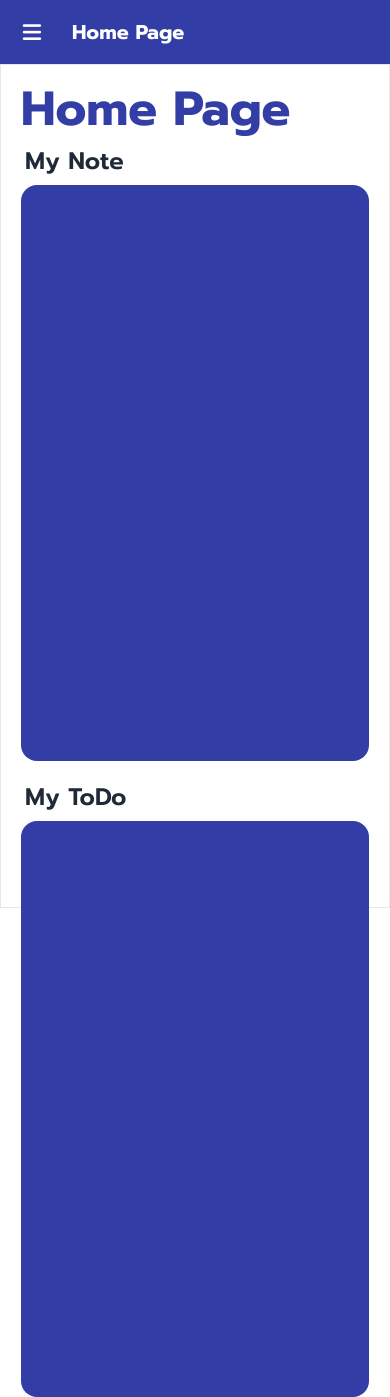
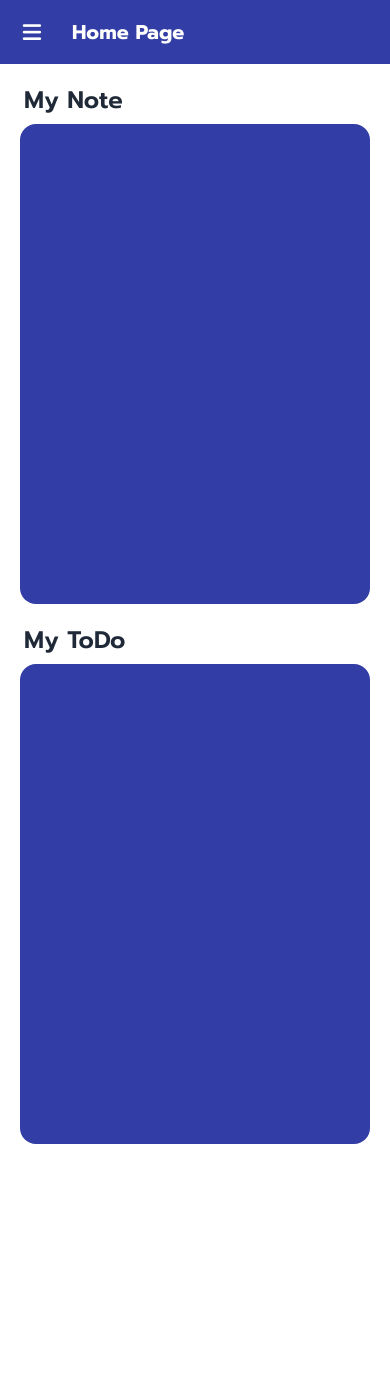
Before and after one commit to ice6504/-Final-Project-Front-end---Dev-Init-, a Next.js app: page / in a window 390 px wide. After the commit the page ends 1164 px from the top, so only its background shows below. Built offline with nearby package versions, Linux system fonts and the light colour scheme.

Commit message:
fix high components

```diff
--- a/src/app/components/Drawer.tsx
+++ b/src/app/components/Drawer.tsx
@@ -7,14 +7,20 @@ import Navbar from "./Navbar";
 
 const STORAGE_KEY = "sidebarLinks";
 
+interface Links {
+  id: number;
+  date: string;
+  title: string;
+  type: string;
+  href: string;
+}
+
 function Drawer({ children }: { children: React.ReactNode }) {
   const { title } = useParams<{ title: string }>();
   const [isDrawerOpen, setIsDrawerOpen] = useState(false);
   const [isModalOpen, setIsModalOpen] = useState(false);
   const [isModalTitleOpen, setIsModalTitleOpen] = useState(false);
-  const [links, setLinks] = useState<
-    { id: number; date: string; title: string; type: string; href: string }[]
-  >([]);
+  const [links, setLinks] = useState<Links[]>([]);
   const [newLinkType, setNewLinkType] = useState<"Note" | "ToDo" | null>(null);
   const [newLinkTitle, setNewLinkTitle] = useState("");
 
@@ -33,20 +39,18 @@ function Drawer({ children }: { children: React.ReactNode }) {
   }, [links]);
 
   let displayedTitle: string;
-  let linkId: number;
+  let linkId: number | undefined;
   if (title) {
     const decodedTitle = decodeURIComponent(title);
     const ampersandIndex = decodedTitle.indexOf("&");
-    const cleanTitle =
-      ampersandIndex !== -1
-        ? decodedTitle.slice(0, ampersandIndex)
-        : decodedTitle;
-    const paramsId = decodedTitle.slice(
-      ampersandIndex + 1,
-      decodedTitle.length
-    );
-    linkId = Number(paramsId);
-    displayedTitle = decodeURIComponent(cleanTitle);
+
+    if (ampersandIndex !== -1) {
+      displayedTitle = decodedTitle.slice(0, ampersandIndex);
+      const paramsId = decodedTitle.slice(ampersandIndex + 1);
+      linkId = Number(paramsId);
+    } else {
+      displayedTitle = decodedTitle;
+    }
   } else {
     displayedTitle = "Home Page";
   }
@@ -88,7 +92,7 @@ function Drawer({ children }: { children: React.ReactNode }) {
   };
 
   return (
-    <div>
+    <>
       <div className="drawer lg:drawer-open">
         <input
           id="my-drawer-3"
@@ -100,7 +104,7 @@ function Drawer({ children }: { children: React.ReactNode }) {
         <div className="drawer-content flex flex-col">
           <Navbar title={displayedTitle} />
           {/* Content */}
-          <div className="min-h-full max-lg:pt-16">{children}</div>
+          <main className="min-h-full max-lg:pt-16">{children}</main>
         </div>
         <div className="drawer-side z-[101]">
           <label
@@ -140,6 +144,7 @@ function Drawer({ children }: { children: React.ReactNode }) {
                 type="text"
                 className="grow font-medium"
                 placeholder="Search"
+
               />
             </label>
             {/* Nav */}
@@ -242,7 +247,7 @@ function Drawer({ children }: { children: React.ReactNode }) {
           </div>
         </dialog>
       )}
-    </div>
+    </>
   );
 }
 
--- a/src/app/globals.css
+++ b/src/app/globals.css
@@ -15,7 +15,7 @@
   .btn {
     font-weight: 800;
   }
-  .btn-primary{
+  .btn-primary {
     color: white;
   }
   .input:focus-within {
@@ -23,4 +23,11 @@
     outline: transparent;
     outline-offset: 0;
   }
+
+  .menu {
+    li > a:hover {
+      color: white;
+      background-color: oklch(var(--n));
+    }
+  }
 }
--- a/src/app/page.tsx
+++ b/src/app/page.tsx
@@ -1,25 +1,31 @@
 export default function Home() {
   return (
-    <main className="h-screen border p-5 flex flex-col gap-3">
-      <h2 className="text-5xl font-bold text-primary">Home Page</h2>
-      <div className="grid sm:grid-cols-2 h-full gap-5 sm:px-1">
+    <div className="h-fit lg:h-screen p-5 flex flex-col gap-3">
+      <h2 className="text-5xl font-bold text-primary max-lg:hidden">
+        Home Page
+      </h2>
+      <div className="flex max-xl:flex-col h-[45%] xl:h-[85%] gap-5 sm:px-1">
         {/* MyNote */}
-        <div className="h-full space-y-2">
-          <h3 className="text-2xl font-semibold px-1">My Note</h3>
-          <div className="bg-primary h-[36rem] rounded-box overflow-scroll">
+        <div className="xl:w-full h-full flex flex-col gap-2">
+          <h3 className="text-2xl font-semibold px-1">
+            My Note
+          </h3>
+          <div className="bg-primary rounded-box overflow-y-scroll xl:min-h-full h-[30rem]">
             <div className="menu menu-lg text-white">
             </div>
           </div>
         </div>
         {/* MyToDo */}
-        <div className="h-full space-y-2">
-          <h3 className="text-2xl font-semibold px-1">My ToDo</h3>
-          <div className="bg-primary h-[36rem] rounded-box overflow-scroll">
+        <div className="xl:w-full h-full flex flex-col gap-2">
+          <h3 className="text-2xl font-semibold px-1">
+            My ToDo
+          </h3>
+          <div className="bg-primary rounded-box overflow-y-scroll xl:min-h-full h-[30rem]">
             <div className="menu menu-lg text-white">
             </div>
           </div>
         </div>
       </div>
-    </main>
+    </div>
   );
 }
```
